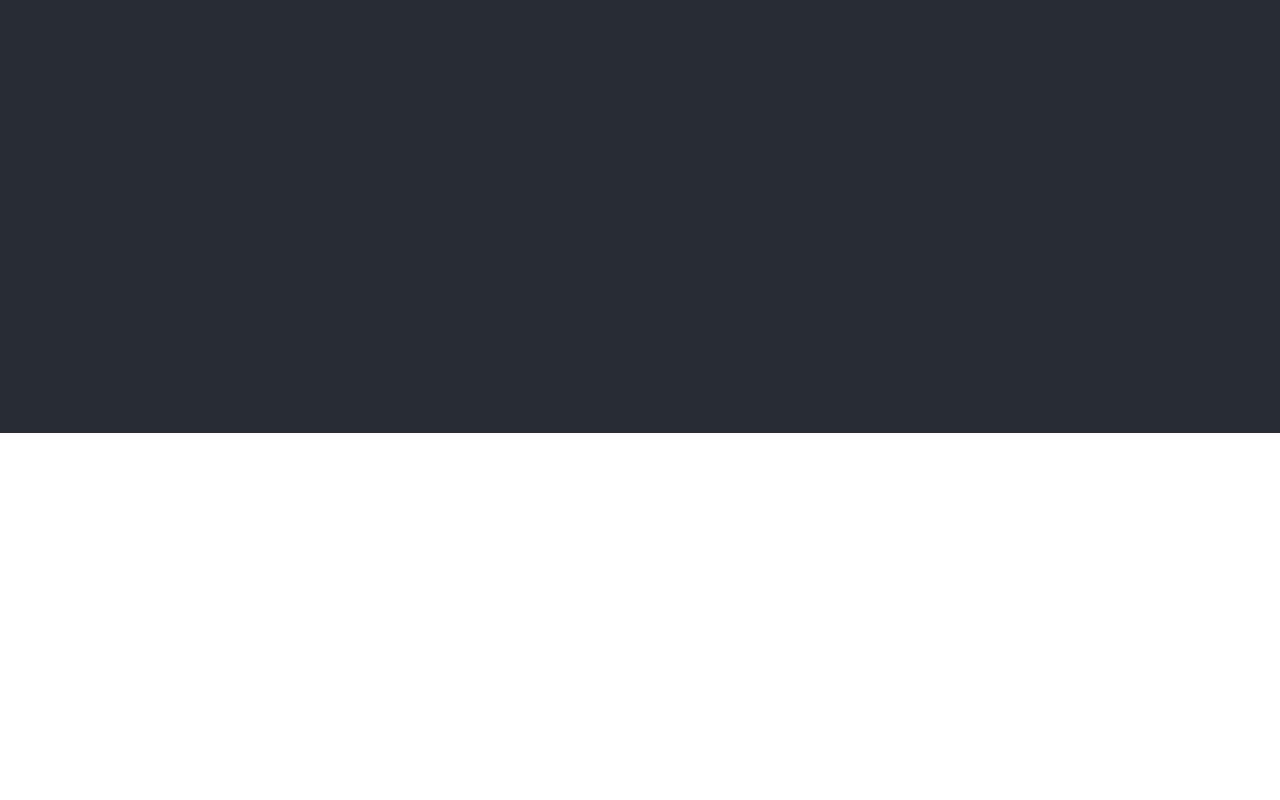
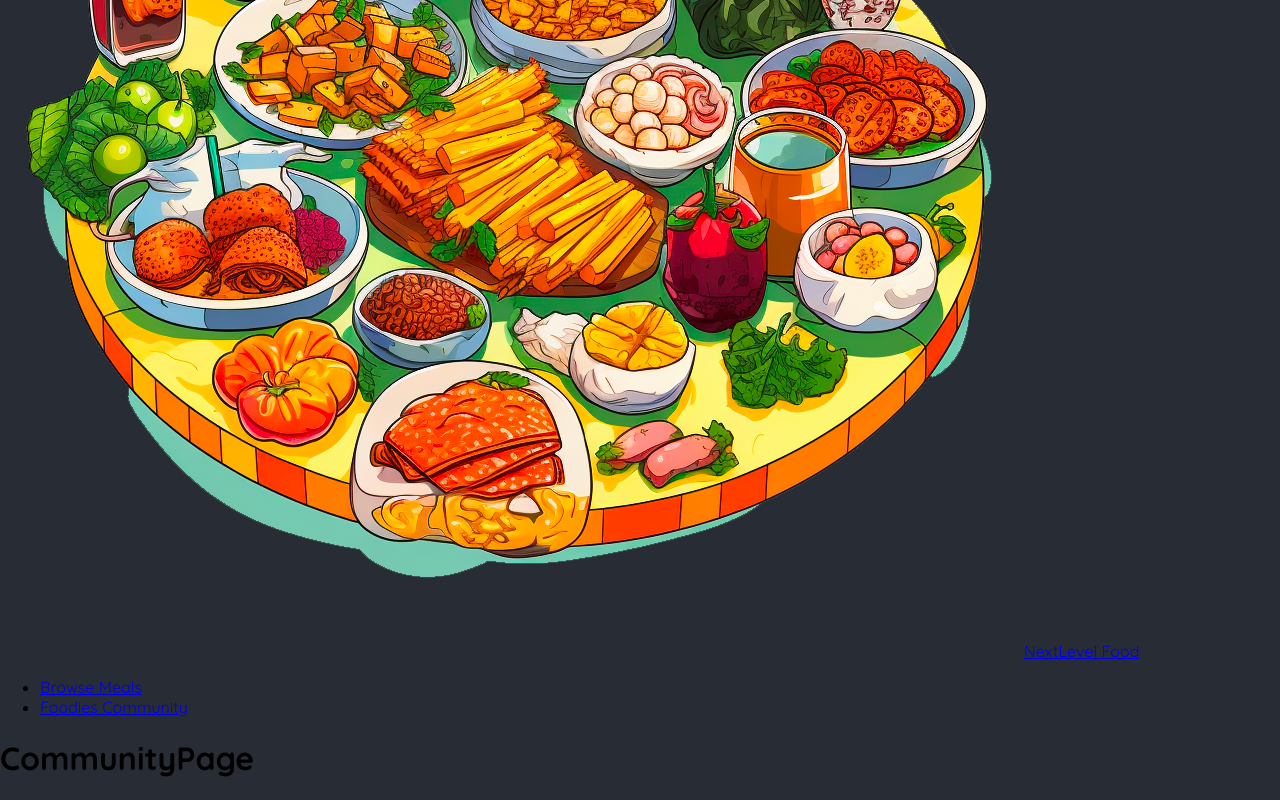
Before and after one commit to xanax02/nextJS1, a Next.js app: page /community in a window 1280 px wide. Shown: the part 367-1167 px from the top of the page. Before the commit the page ends 800 px from the top, so only its background shows below. Built offline with nearby package versions, Linux system fonts and the light colour scheme.

Commit message:
header component

```diff
--- a/app/layout.js
+++ b/app/layout.js
@@ -1,3 +1,4 @@
+import MainHeader from '@/components/mainHeader/MainHeader';
 import './globals.css';
 
 export const metadata = {
@@ -29,7 +30,7 @@
             ></path>
           </svg>
         </div>
-
+        <MainHeader />
         {children}
       </body>
     </html>
--- /dev/null
+++ b/components/mainHeader/MainHeader.js
@@ -0,0 +1,25 @@
+import Link from "next/link";
+
+import LogoPng from '@/assets/logo.png'
+
+export default function MainHeader() {
+    return (
+        <header>
+            <Link href='/'>
+                <img src={LogoPng.src} alt={"A plate with food on it"} />
+                NextLevel Food
+            </Link>
+
+            <nav>
+                <ul>
+                    <li>
+                        <Link href={"/meals"}>Browse Meals</Link>
+                    </li>
+                    <li>
+                        <Link href={"/community"}>Foodies Community</Link>
+                    </li>
+                </ul>
+            </nav>
+        </header>
+    )
+}
```
